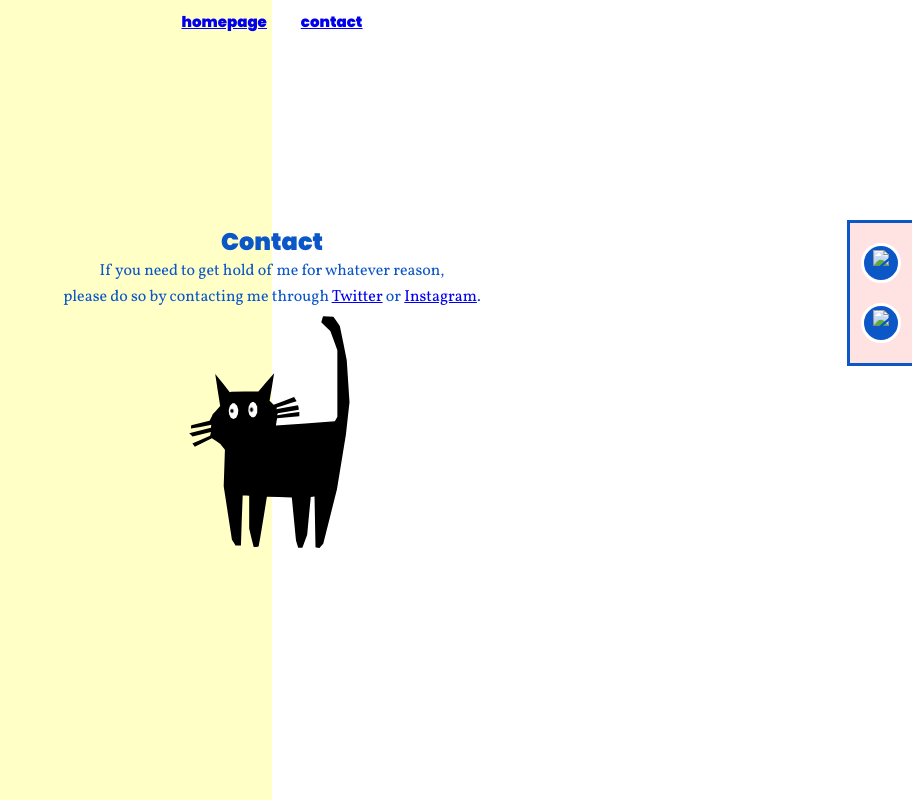
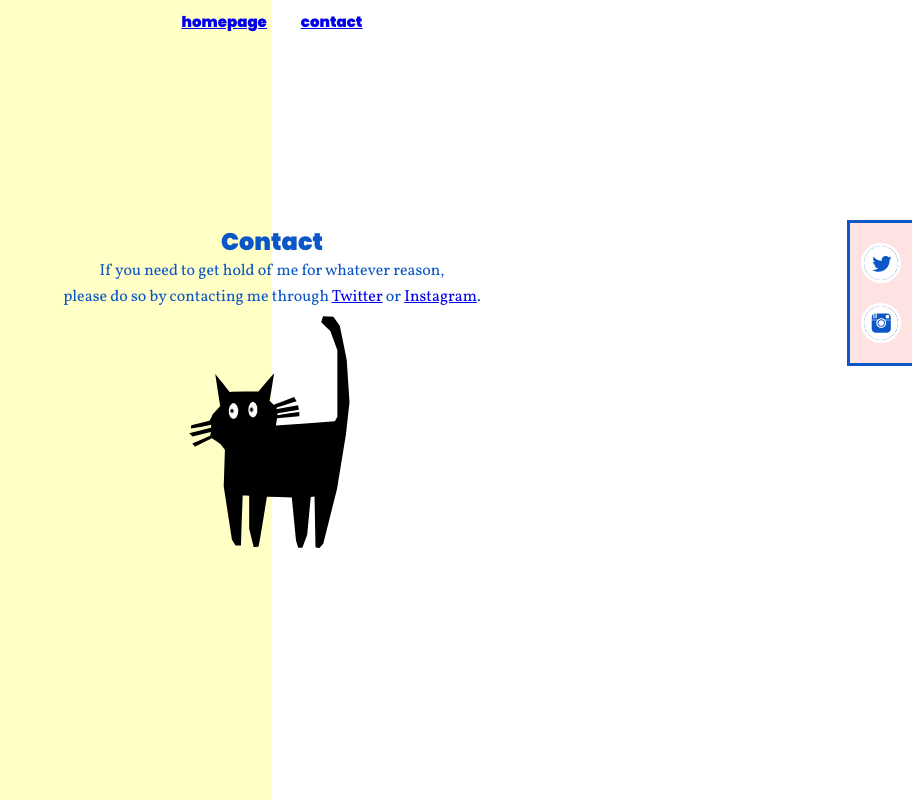
Before and after one commit to khadijaamo/website-draft-1, a plain HTML site: page contact.html in a window 1280 px wide. Shown: the whole page, without its empty margins (368-1280 px from the left). Drawn offline with Linux system fonts and the light colour scheme; a web font is replaced by a local one.

Commit message:
Update contact.html

```diff
--- a/contact.html
+++ b/contact.html
@@ -16,10 +16,10 @@
 
     <div class="writing-mode">
     <a href="http://twitter.com/khadijamostudio" target="_blank">
-        <div class="social-icon"><img src="img/twitter.svg" /></div>
+        <div class="social-icon"><img src="twitter.svg" /></div>
     </a>
     <a href="https://www.instagram.com/khadijamo.studio/" target="_blank">
-        <div class="social-icon"><img src="img/instagram.svg" /></div>
+        <div class="social-icon"><img src="instagram.svg" /></div>
     </a>
 </div>
 
```
